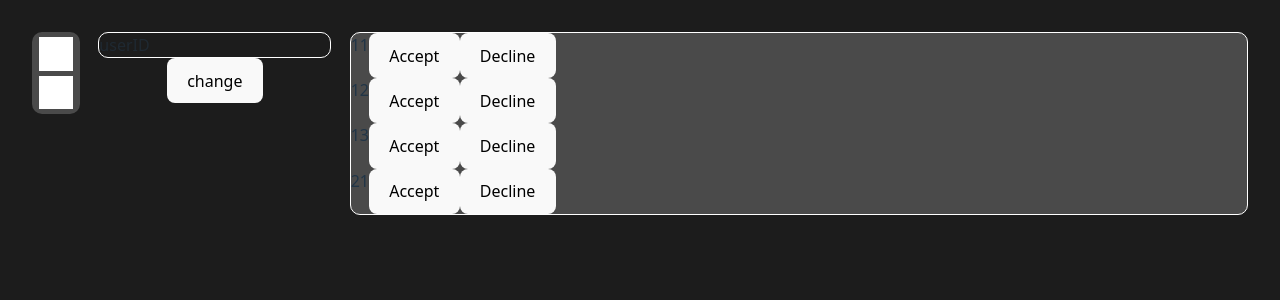
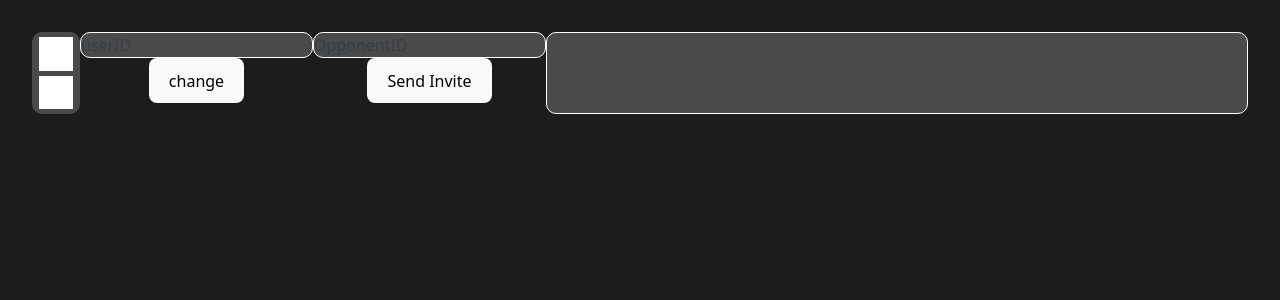
Before and after one commit to KorbinWeiler/3DTicTacToe, a React (Vite) app in the folder Client/: page /Invites in a window 1280 px wide. Shown: the top 300 px of the page. Built offline with nearby package versions, Linux system fonts and the light colour scheme.

Commit message:
added a temporary way to send invites to players

```diff
--- a/Client/src/App.jsx
+++ b/Client/src/App.jsx
@@ -4,13 +4,15 @@ import LoginPage from "./pages/LoginPage";
 import InvitePage from "./pages/InvitePage";
 import { BrowserRouter as Router, Routes, Route } from "react-router-dom";
 import { io } from 'socket.io-client';
-import {useEffect, useState, createContext} from "react"
+import {useEffect, useState, createContext, useRef} from "react"
 import GameBoardUtils from "./Utils/GameBoardUtils";
 import ChatLoginPage from "./pages/ChatLoginPage";
 
 const socket = io('http://localhost:3000', {autoConnect: false});
 
 export const gameContext = new createContext(null);
+
+export const inviteContext = new createContext(null);
 
 const games = {
   "1": {
@@ -37,11 +39,13 @@ export default function App(){
   */
 
   const[clientID, setClientID] = useState("")
-
+  const [invites, setInvites] = useState([])
 
   useEffect(()=>{
     if(clientID){
       console.log("hello " + clientID)
+      //userID = clientID;
+      sessionStorage.setItem("userID", clientID)
       socket.auth = {clientID}
       socket.connect()
 
@@ -49,6 +53,13 @@ export default function App(){
 
       socket.on("recieve play", ({play})=>{
         lobbies[play.lobbyID].board.setTile(play.x, play.y, play.z, play.val) //find a way to make this update the screen
+      })
+
+      socket.on("game invite", (senderID)=>{
+        console.log(senderID)
+        let temp = invites;
+        temp.push(senderID)
+        setInvites(temp);
       })
 
       //add socket end point to add game to the games list
@@ -83,20 +94,27 @@ export default function App(){
         console.log("Success");
       })
     }
+
+    const user = sessionStorage.getItem("userID")
+    if(user != null && clientID != user){
+      setClientID(user)
+    }
   }, [clientID])
 
   return(
     <>
+    <inviteContext.Provider value={{InviteList: [invites, setInvites]}}>
     <gameContext.Provider value={{Lobbies: games, ClientID: [clientID, setClientID], Socket: socket}}>
       <Router>
         <Routes>
           <Route path="/" element={<TempGamePage/>}/>
           <Route path="/test" element={<GamePage/>}/>
           <Route path="/Login" element={<ChatLoginPage/>}/>
-          <Route path="/Invites" element={<InvitePage/>}/>
+          <Route path="/Invites" element={<InvitePage invites={invites}/>}/>
         </Routes>
       </Router>
       </gameContext.Provider>
+      </inviteContext.Provider>
     </>
   )
 }
--- a/Client/src/components/PageComponents/InviteComponent.jsx
+++ b/Client/src/components/PageComponents/InviteComponent.jsx
@@ -12,8 +12,6 @@ export default function InviteComponent({invite}){
         console.log(clientID + " " + invite)
     }
 
-    console.log(socket)
-
     return(
         <div className="space-invite">
             {invite}
--- a/Client/src/components/PageComponents/InviteList.jsx
+++ b/Client/src/components/PageComponents/InviteList.jsx
@@ -1,12 +1,25 @@
 import InviteComponent from "./InviteComponent";
+import { inviteContext } from "../../App";
+import { useContext, useEffect } from "react";
+
 export default function InviteList({invites}){
-    let inviteList = [11,12,13,21];
+    //let inviteList;
+
+    console.log("rerender")
+    const {InviteList} = useContext(inviteContext);
+    //const [invites, setInvites] = InviteList;
     //const invite = invites.map((invite)=>(<InviteComponent invite={invite}/>))
 
+    console.log(invites)
+
+    useEffect(()=>{
+        //inviteList = invites ? invites.map((invite, e)=>(<InviteComponent key={e} invite={invite} />)) : null
+        console.log('banger')
+    }, [invites])
 
     return(
     <div>
-        {inviteList.map((invite, e)=>(<InviteComponent key={e} invite={invite}/>))}
+        {invites != [] ? invites.map((invite, e)=>(<InviteComponent key={e} invite={invite} />)) : null}
     </div>
     )
 }
--- a/Client/src/pages/InvitePage.jsx
+++ b/Client/src/pages/InvitePage.jsx
@@ -3,21 +3,29 @@ import InviteList from "../components/PageComponents/InviteList"
 import { useContext } from "react"
 import { gameContext } from "../App"
 
-export default function InvitePage(){
+export default function InvitePage({invites}){
 
-    const {ClientID} = useContext(gameContext);
+    const {Socket, ClientID} = useContext(gameContext);
     const [clientID, setClientID] = ClientID;
+    const socket = Socket
     let tempID = ''
+    let opponent = ''
+    console.log(invites)
 
     return(
         <div className="uiBox">
             <Navbar></Navbar>
             <form>
-                <input className="border" type="text" onChange={(e)=>{tempID = e.target.value}} placeholder="userID"></input>
+                <input className="border background-dark2" type="text" onChange={(e)=>{tempID = e.target.value}} placeholder="userID"></input>
                 <button type="button" onClick={()=>{setClientID(tempID)}}>change</button>
             </form>
+
+            <form>
+                <input className="border background-dark2" type="text" onChange={(e)=>{opponent = e.target.value}} placeholder="OpponentID"></input>
+                <button type="button" onClick={()=>{socket.emit("invite", opponent, clientID)}}>Send Invite</button>
+            </form>
             <div className="invite-list space-invite border background-dark2">
-                <InviteList></InviteList>
+                <InviteList invites={invites}></InviteList>
             </div>
         </div>
     )
```
Also changed, not shown: 1 other file (tests, documents, lock files or other folders).
